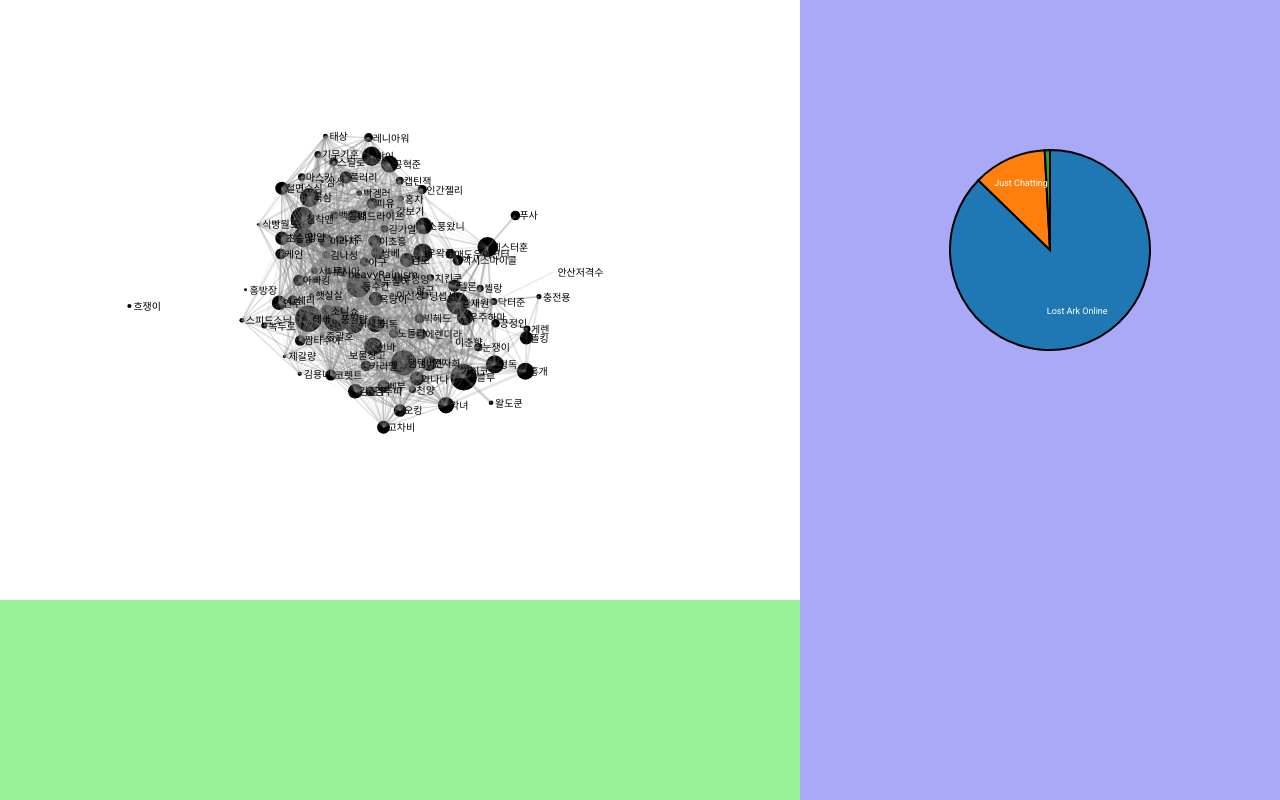
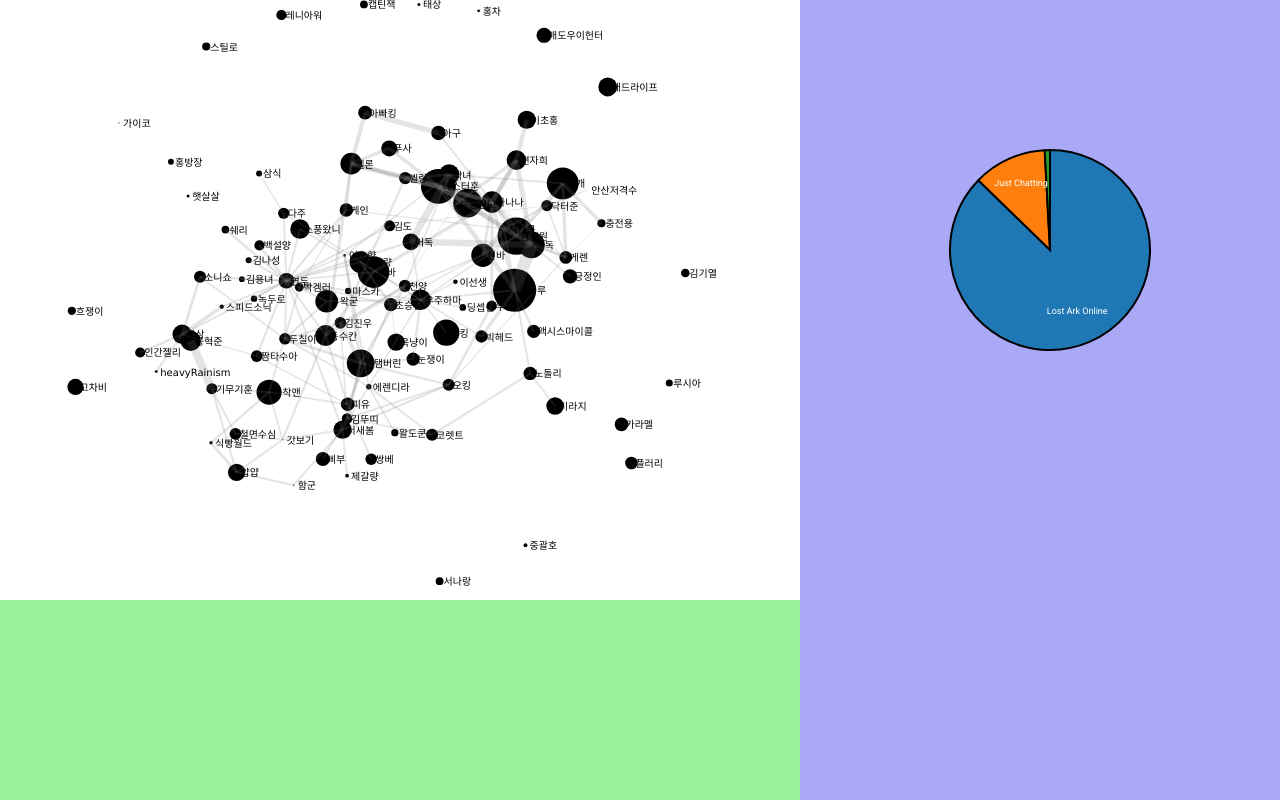
Before and after one commit to coldpak/twitube, a website: page twitube.html in a window 1280 px wide. Drawn offline with Linux system fonts and the light colour scheme; animation ran at ten frames a second.

Commit message:
Add transition, exit to d3 and optimize links

```diff
--- a/css/style.css
+++ b/css/style.css
@@ -53,7 +53,7 @@ body {
   }
   #inArrow {
     pointer-events: none;
-    fill: #229;
+    fill: #992;
     fill-opacity: .5;
   }
   #bothArrow {
--- a/javascript/network.js
+++ b/javascript/network.js
@@ -2,12 +2,9 @@ var svg = d3.select('svg'),
     width = +svg.attr("width"),
     height = +svg.attr("height");
 
-var simulation = d3.forceSimulation()
-    .force("link", d3.forceLink().id(function (d) {
-        return d.id;
-    }))
-    .force("charge", d3.forceManyBody())
-    .force("center", d3.forceCenter(width / 2, height / 2));
+var radius = 25,
+    distance = 30
+    stroke = 15;
 
 defs = svg.append("defs");
 
@@ -52,7 +49,7 @@ paths.forEach(function(url) {
     );
 });
 
-var youtubeGraph, twitchGraph;
+var youtubeGraph, twitchGraph, graph;
 
 Promise.all(promises).then(function(values) {
     youtubeGraph = values[0];
@@ -97,12 +94,11 @@ function makeMergedNodes(_youtubeNodes, _twitchNodes, alpha) {
     return nodes;
 }
 
-function makeMergedLinks(_youtubeLinks, _twitchLinks, alpha) {
+function makeMergedLinks(_youtubeLinks, _twitchLinks, alpha, dropout) {
     var links = [];
     _youtubeLinks.forEach((link, i) => {
         let source = link.source, target = link.target;
         let _id = source + target;
-
         links.push({
             'source': source,
             'target': target,
@@ -120,22 +116,26 @@ function makeMergedLinks(_youtubeLinks, _twitchLinks, alpha) {
 
         if (target_link){
             target_link['normalized_score'] += (1 - alpha) * link['normalized_score'];
+            if (target_link['normalized_score'] < dropout) target_link['normalized_score'] = 0;
         }
         else {
+            let score = (1 - alpha) * link['normalized_score']
+            if (score < dropout) {
+                score = 0
+            }
             links.push({
                 'source': source,
                 'target': target,
-                'normalized_score': (1 - alpha) * link['normalized_score']
+                'normalized_score': score
             });
         }
     });
-
-    return links;
+    return links.filter(link => link.normalized_score != 0);
 }
 
-function merge(alpha=0.5) {
+function merge(alpha=0.5, dropout=0.1) {
     var _nodes = makeMergedNodes(youtubeGraph.nodes, twitchGraph.nodes, alpha);
-    var _links = makeMergedLinks(youtubeGraph.links, twitchGraph.links, alpha);
+    var _links = makeMergedLinks(youtubeGraph.links, twitchGraph.links, alpha, dropout);
 
     return {
         'nodes': _nodes,
@@ -143,97 +143,23 @@ function merge(alpha=0.5) {
     };
 }
 
-function init() {
-    /*
-    var kinds = ["averageView", "subscriberCount", "recent_average_view"]
-    var kind_max = {}
-    for (var i = 0; i < kinds.length; i++) {
-        kind_max[kinds[i]] = d3.max(graph.nodes, function (d) {
-            return d[kinds[i]];
-        });
-    };
-    var kind_to_color = function (d) {
-        return d3.rgb(
-            225 * d.averageView / kind_max.averageView,
-            225 * d.recent_average_view / kind_max.recent_average_view,
-            200
-        )
-    };
-    */
-
-    var graph = merge();
-    //
-
-    // Create graph
-    var main = svg.append("g")
-        .attr("class", "graph");
-
-    // Make force simulation
+function makeForceSimulation(nodes) {
     var simulation = d3.forceSimulation()
-        .nodes(graph.nodes);
+    .nodes(nodes);
 
     simulation
-        .force("charge_force", d3.forceManyBody().strength(-70))
+        .force("charge_force", d3.forceManyBody().strength(-100))
         .force("center_force", d3.forceCenter(width / 2, height / 2))
         .force("collide", d3.forceCollide().radius(function (d) {
-            return 20 * d.normalized_average_view + 0.5;
+            return radius * d.normalized_average_view + 0.5;
         }).iterations(2))
         .force("x", d3.forceX())
         .force("y", d3.forceY());
 
-    // Create circles
-    var node = main.selectAll(".node_circle")
-        .data(graph.nodes)
-            .enter().append("circle")
-                .attr("class", ".node_circle")
-                .attr("r", function (node) {
-                    return 20 * node[influenceScale[0]];
-                })
-                // .attr("fill", function (d) {
-                //     return kind_to_color(d).toString();
-                // })
-                .on("mousedown", mouseOver(0))
-                .call(drag(simulation));
-    document.body.addEventListener("mouseup", mouseOut);
+    return simulation;
+}
 
-    //add tick instructions:
-    simulation.on("tick", tickActions);
-
-    //Create the link force
-    //We need the id accessor to use named sources and targets
-
-    var link_force = d3.forceLink(graph.links)
-        .id(function (d) {
-            return d.id;
-        })
-        .distance(40);
-
-    simulation.force("links", link_force);
-
-    //draw lines for the links
-    var link = main.selectAll(".link")
-        .data(graph.links)
-        .enter().append("line")
-        .attr("class", "link")
-        .attr("marker-end", "url(#arrow)")
-        .attr("stroke-width", function (d) {
-            return 5 * Math.sqrt(d.normalized_score)
-        });
-    // label nodes with alias
-    var label = main.selectAll(".node_label")
-        .data(graph.nodes)
-        .enter().append("text")
-        .attr("class", "node_label")
-        .attr("dx", ".4em")
-        .attr("dy", ".4em")
-        .attr("font-family", "Verdana")
-        .attr("font-size", 10)
-        .style("fill", "#000000")
-        .text(function (d) {
-            return d.alias;
-        });
-
-    function tickActions() {
+function tickActions(node, link, label) {
     //update circle positions each tick of the simulation
     node
         .attr("cx", function (d) {
@@ -267,6 +193,112 @@ function init() {
             return d.y;
         });
 }
+
+function createLinkForce(links) {
+    //Create the link force
+    //We need the id accessor to use named sources and targets
+    return d3.forceLink(links)
+        .id(function (d) {
+            return d.id;
+        })
+        .distance(distance);
+}
+
+function init() {
+    /*
+    var kinds = ["averageView", "subscriberCount", "recent_average_view"]
+    var kind_max = {}
+    for (var i = 0; i < kinds.length; i++) {
+        kind_max[kinds[i]] = d3.max(graph.nodes, function (d) {
+            return d[kinds[i]];
+        });
+    };
+    var kind_to_color = function (d) {
+        return d3.rgb(
+            225 * d.averageView / kind_max.averageView,
+            225 * d.recent_average_view / kind_max.recent_average_view,
+            200
+        )
+    };
+    */
+    // Create graph
+    graph = merge();
+    var main = svg.append("g").attr("id", "graph"),
+        node = main.append("g").selectAll(".node_circle"),
+        link = main.append("g").selectAll(".link"),
+        label = main.append("g").selectAll(".node_label");
+
+    // Add mouseup event to graph_view
+    document.getElementById('graph_view').addEventListener("mouseup", mouseUp);
+
+    // Make force simulation
+    var simulation = makeForceSimulation(graph.nodes);
+
+    restart();
+    d3.timeout(function() {
+        restart(0.8);
+      }, 2000);
+    // Add event listeners.
+    function restart(alpha=0.5, dropout=0.1, scale_index=0) {
+        graph = merge(alpha, dropout)
+        // Create circles, General update pattern
+        node = node.data(graph.nodes, d => d.id);
+
+        node.exit().transition()
+            .attr("r", 0).remove();
+        node.transition()
+            .duration(1000)
+            .attr("r", function (node) {
+                return radius * node[influenceScale[scale_index]];
+            });
+        node = node.enter().append("circle")
+                .attr("class", ".node_circle")
+                .attr("r", function (node) {
+                    return radius * node[influenceScale[scale_index]];
+                })
+                // .attr("fill", function (d) {
+                //     return kind_to_color(d).toString();
+                // })
+                .on("mousedown", mouseDown(0))
+                .call(drag(simulation))
+                .merge(node);
+
+        //draw lines for the links
+        link = link.data(graph.links, d => d.source + "-" + d.target);
+        link.exit().transition()
+            .attr("stroke-width", 0).remove();
+        link.transition()
+            .duration(1000)
+            .attr("stroke-width", function(d) {
+                return stroke * d.normalized_score;
+            });
+        link = link.enter().append("line")
+            .attr("class", "link")
+            .attr("marker-end", "url(#arrow)")
+            .attr("stroke-width", function (d) {
+                return stroke * d.normalized_score;
+            })
+            .merge(link);
+        // label nodes with alias
+        label = label.data(graph.nodes, d => d.id)
+        label.exit().remove();
+
+        label = label.enter().append("text")
+                    .attr("class", "node_label")
+                    .attr("dx", ".4em")
+                    .attr("dy", ".4em")
+                    .attr("font-family", "Verdana")
+                    .attr("font-size", 10)
+                    .style("fill", "#000000")
+                    .text(function (d) {
+                        return d.alias;
+                    })
+                    .merge(label);
+        simulation.nodes(graph.nodes);
+        // Create Link Forces
+        simulation.force("links", createLinkForce(graph.links));
+        // Add tick instructions:
+        simulation.on("tick", () => tickActions(node, link, label));
         // build a dictionary of nodes that are linked
         var linkedByIndex = {};
         graph.links.forEach(function (d) {
@@ -283,13 +315,17 @@ function init() {
             return linkedByIndex[a.index + "," + b.index];
         }
 
-    function mouseOver(opacity) {
+        function mouseDown(opacity, dropout=0.1) {
             return function (d) {
                 // check all other nodes to see if they're connected
                 // to this one. if so, keep the opacity at 1, otherwise
                 // fade
+                label.style("opacity", function (o) {
+                    thisOpacity = isConnected(d, o) ? 1 : 0.2;
+                    return thisOpacity;
+                });
                 node.style("stroke-opacity", function (o) {
-                thisOpacity = isConnected(d, o) ? 1 : opacity;
+                    thisOpacity = isConnected(d, o) ? 1 : 0.2;
                     return thisOpacity;
                 });
                 node.style("fill-opacity", function (o) {
@@ -298,7 +334,7 @@ function init() {
                 });
                 // also style link accordingly
                 link.style("stroke-opacity", function (o) {
-                if (o.normalized_score < 0.1) return opacity;
+                    if (o.normalized_score < dropout) return opacity;
                     return o.source === d || o.target === d ? .5 : opacity;
                 });
                 link.style("stroke", function (o) {
@@ -311,12 +347,12 @@ function init() {
                     }
                     // in-link
                     if (o.target === d) {
-                    return outlinkExist(d, o.source) ? "#922" : "#229";
+                        return outlinkExist(d, o.source) ? "#922" : "#992";
                     }
                     return "#ddd";
                 });
                 link.style("fill", function (o) {
-                if (o.normalized_score < 0.1) {
+                    if (o.normalized_score < dropout) {
                         return "#ddd";
                     }
                     // out-link
@@ -325,12 +361,12 @@ function init() {
                     }
                     // in-link
                     if (o.target === d) {
-                    return outlinkExist(d, o.source) ? "#922" : "#229";
+                        return outlinkExist(d, o.source) ? "#922" : "#992";
                     }
                     return "#ddd";
                 });
                 link.attr('marker-end', function (o) {
-                if (o.normalized_score < 0.1) {
+                    if (o.normalized_score < dropout) {
                         return null;
                     }
                     // out-link
@@ -345,8 +381,9 @@ function init() {
                 });
             };
         }
-
-    function mouseOut() {
+    }
+    function mouseUp() {
+        label.style("opacity", 1);
         node.style("stroke-opacity", 1);
         node.style("fill-opacity", 1);
         link.style("stroke-opacity", .2);
@@ -354,6 +391,7 @@ function init() {
         link.attr('marker-end', 'url(#arrow)');
     }
 }
+
 
 drag = function (simulation) {
 
```
Lines whose indentation alone changed are shown as unchanged.
